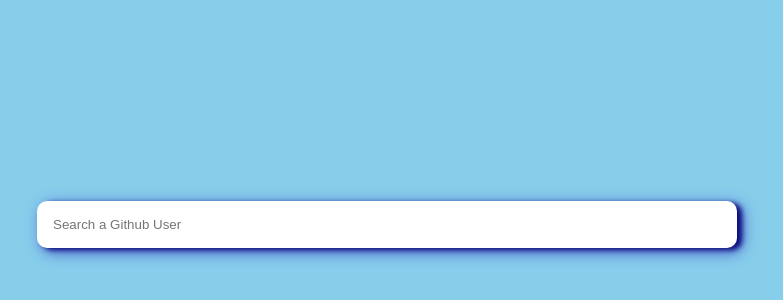
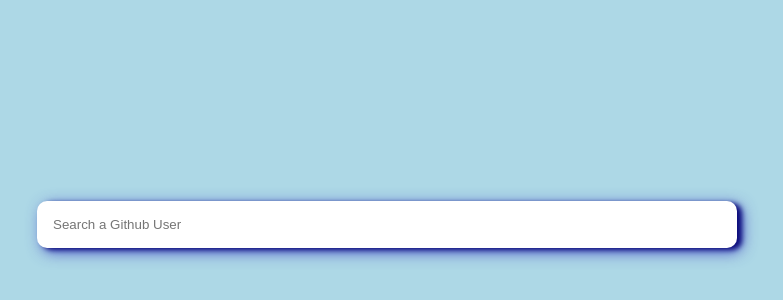
Before and after one commit to nsamedaisy/Github-Profile, a plain HTML site: page index.html in a window 1280 px wide. Shown: the part 160-460 px from the top of the page, without its empty margins (253-1036 px from the left). Drawn offline with nearby package versions, Linux system fonts and the light colour scheme.

```diff
--- a/assets/css/style.css
+++ b/assets/css/style.css
@@ -15,7 +15,7 @@
   height: 100vh;
   margin: 0;
   overflow: hidden;
-  background-color: skyblue;
+  background-color: lightblue;
 }
 
 .user-form {
```
